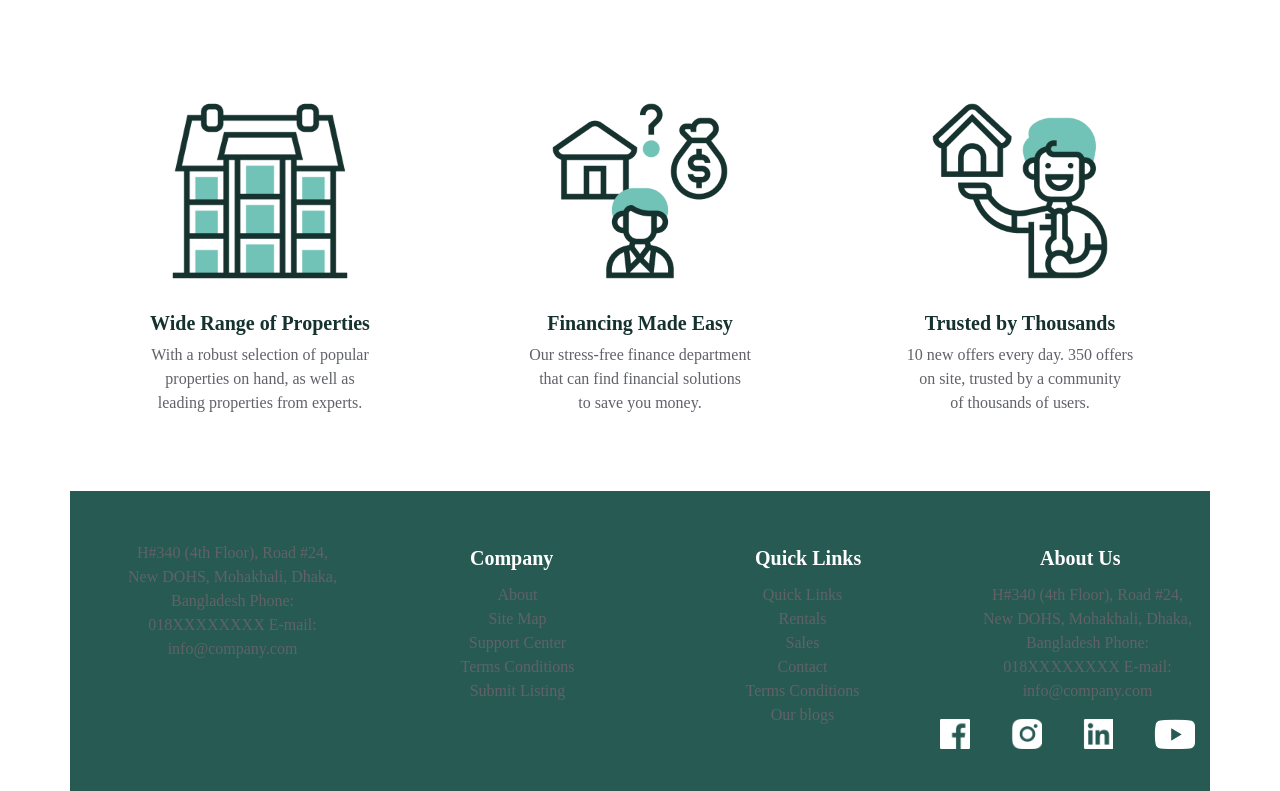
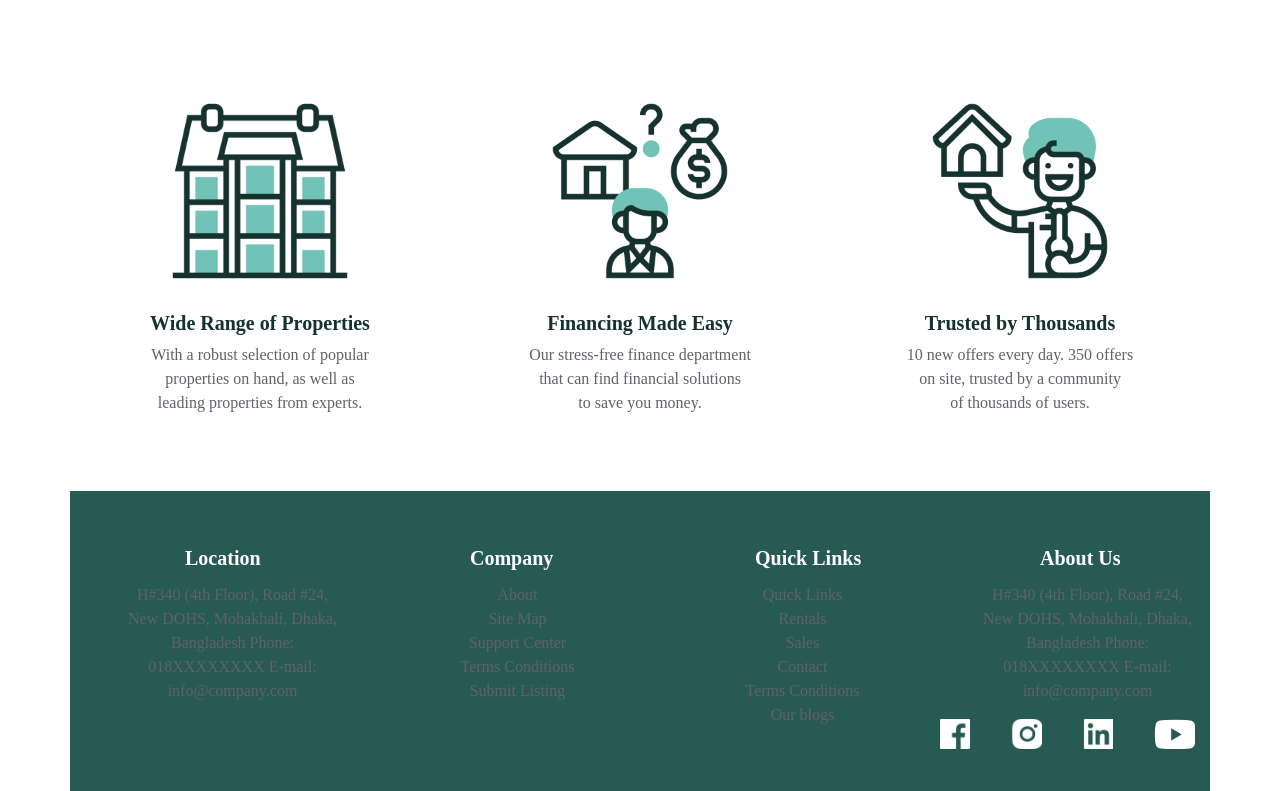
Before and after one commit to rakhiakter/apartment-hunt-client, a React (Create React App) app: page / in a window 1280 px wide. Shown: the part 1770-2561 px from the top of the page. Built offline with nearby package versions, Linux system fonts and the light colour scheme.

Commit message:
footer updated

```diff
--- a/src/Components/Footer/Footer.js
+++ b/src/Components/Footer/Footer.js
@@ -6,7 +6,7 @@ const Footer = () => {
       <Container className="footer">
         <Row>
           <Col className="footerCol" md={3}>
-            {" "}
+            <h5 className="company">Location</h5>
             <div>
               <ul className="about">
                 H#340 (4th Floor), Road #24, New DOHS, Mohakhali, Dhaka,
```
